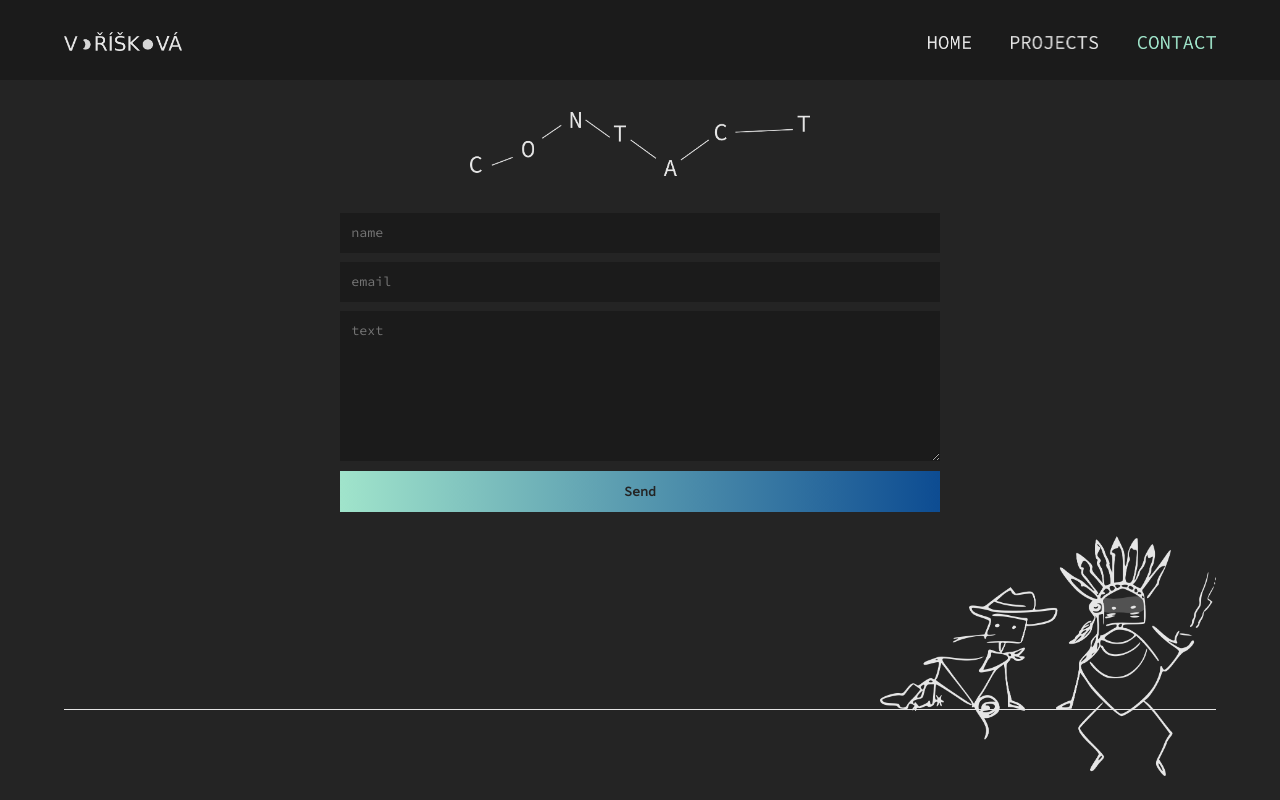
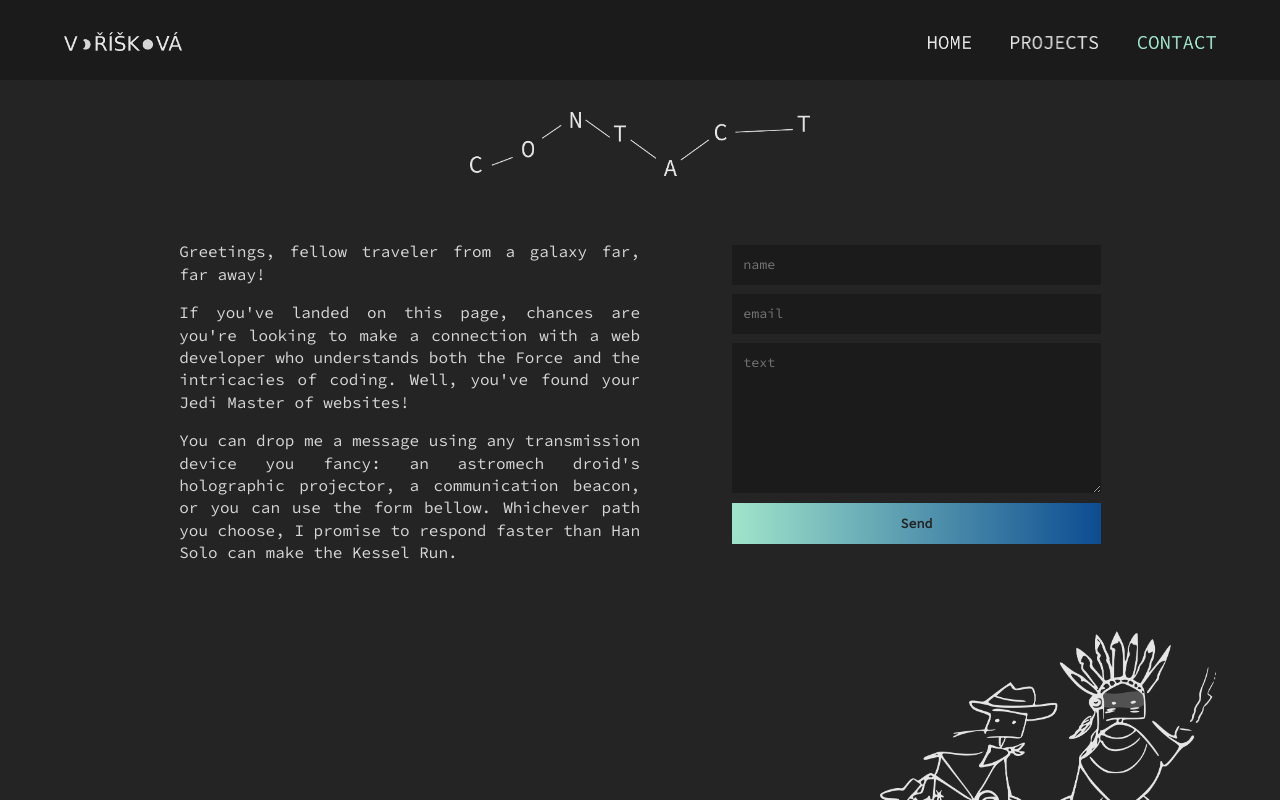
Before and after one commit to havoriskova/portfolio, a React (Create React App) app in the folder 01-portfolio/: page /contact in a window 1280 px wide. Shown: the top 800 px of the page. Built offline with nearby package versions, Linux system fonts and the light colour scheme; the HTML template or start-up script is replaced by a standard one.

Commit message:
added text for contact form, bit of refactoring with the text containers
- now instead of separated classes for text on contact page and home page is one class 'text-container', which can be applied for both of them

```diff
--- a/01-portfolio/src/App.css
+++ b/01-portfolio/src/App.css
@@ -181,7 +181,15 @@ a {
   filter: brightness(80%);
 }
 
+.text-container {
+  margin: 0 auto;
+  text-align: justify;
+  max-width: 90%;
+}
 
+.text-container p {
+  margin: 0 0 1rem;
+}
 
 .App header .nav-ul {
   list-style: none;
@@ -320,13 +328,31 @@ filter: var(--light-color-filter-from-black);
 }
 
 @media (min-width: 1000px) {
-    [class*='action-button'] {
+
+  .flex-parent-two-coll {
+    display: flex;
+    gap: 10%;
+    margin: 2rem auto;
+    max-width: 1400px;
+    width: 80%;
+  }
+
+  .text-container {
+    max-width: 600px;
+    flex: 0 0 50%;
+  }
+
+  .flex-container-col-2 {
+    width: 600px;
+  }
+
+  [class*='action-button'] {
       padding: .5rem 1rem;
   }
 
   .secondary-action-button {
     margin-left: 2rem;
-}
+  }
 }
 
 @media (min-width: 1200px) {
--- a/01-portfolio/src/components/About.js
+++ b/01-portfolio/src/components/About.js
@@ -1,5 +1,5 @@
 import aboutHeader from '../img/headers/about_6_rem.png';
-import aboutImage from '../img/about.jpeg';
+import aboutImage from '../img/about.jpg';
 import { NavLink } from 'react-router-dom';
 
 
@@ -12,8 +12,8 @@ const About = () => {
                         <img alt='header for about' src={aboutHeader} loading="lazy"/>
             </h2>
 
-            <div className='flex-parent-about'>
-                <div className='about_text'>
+            <div className='flex-parent-two-coll'>
+                <div className='text-container about_text'>
                     <p>Hello there! I'm Hana, a web developer hailing from the Czech Republic and currently residing
                     in the Netherlands. Despite of the fact, that Yoda said I was too old to begin the training, I've learned to wield the force of web development over the past three years.</p>
 
@@ -26,7 +26,7 @@ const About = () => {
                     <NavLink to='/contact' className='secondary-action-button'>Contact me</NavLink>
 
                 </div>
-                <div className='aboutImageContainer'>
+                <div className='aboutImageContainer flex-container-col-2'>
                     <img className='LennonWallImg' alt='the web developer you are looking for' src={aboutImage} loading="lazy"/>
                 </div>
             </div>
--- a/01-portfolio/src/components/Contact.css
+++ b/01-portfolio/src/components/Contact.css
@@ -17,12 +17,13 @@ form textarea {
     transition: filter ease .3s;
 }
 
-/* input:-internal-autofill-selected {
-    background-color: -internal-light-dark(var(--color-text));
-} */
-
 form textarea {
     height: 150px;
+}
+
+.pastel-warm-theme form input, .pastel-warm-theme form textarea {
+    background-color: var(--color-text);
+    color: var(--primary-color);
 }
 
 form input:focus-visible, form textarea:focus-visible {
@@ -36,11 +37,11 @@ form input[type='search']:focus {
 }
 
 form button.primary-action-button {
-    padding: .7rem;
+    padding: .7rem 2rem;
     margin: .3rem 0;
 }
 
 .pastel-warm-theme form button.primary-action-button {
-    background: var(--color-text);
-    color: var(--dark-color-bkg);
+    background: var(--dark-color-bkg);
+    color: var(--color-text);
 }
--- a/01-portfolio/src/components/Contact.js
+++ b/01-portfolio/src/components/Contact.js
@@ -19,7 +19,22 @@ export default function Contact() {
                         <img alt='header for contact' src={contactHeader}/>
                     </h1>
 
-                    <form action="https://formsubmit.co/89f7a2105b81292e989a4eee19407380" method="POST">
+                    <div className='flex-parent-two-coll'>
+                        <div className='contact_text text-container'>
+                            <p>
+                            Greetings, fellow traveler from a galaxy far, far away!
+                            </p>
+                            <p>
+                            If you've landed on this page, chances are you're looking to make a connection with a web developer who understands
+                            both the Force and the intricacies of coding. Well, you've found your Jedi Master of websites!
+                            </p>
+                            <p>
+                            You can drop me a message using any transmission device you fancy: an astromech droid's holographic projector, a communication beacon, or you can use the form bellow.
+                            Whichever path you choose, I promise to respond faster than Han Solo can make the Kessel Run.
+                            </p>
+                        </div>
+
+                        <form action="https://formsubmit.co/89f7a2105b81292e989a4eee19407380" method="POST" className='flex-container-col-2'>
                             <input type="hidden" name="_subject" value="New message from portfolio page!" />
                             <input type="text" name="name" required placeholder='name'/>
                             <input type="email" name="email" required placeholder='email' />
@@ -29,6 +44,8 @@ export default function Contact() {
                             <button type="submit" className='primary-action-button'>Send</button>
 
                         </form>
+
+                    </div>
 
                     {/*
                         <Routes>
--- a/01-portfolio/src/components/Home.css
+++ b/01-portfolio/src/components/Home.css
@@ -20,16 +20,6 @@
 }
 
 
-
-.Home .about_text {
-    margin: 0 auto;
-    text-align: justify;
-    max-width: 90%;
-}
-
-.Home .about_text p {
-    margin: 0 0 1rem;
-}
 
 /*--------- WEB DEV PORTFOLIO ----------*/
 
@@ -364,18 +354,8 @@
 
 
 @media (min-width: 1000px) {
-    .Home .about_text {
-            max-width: 600px;
-            flex: 0 0 50%;
-        }
 
-        .flex-parent-about {
-            display: flex;
-            gap: 10%;
-            margin: 2rem auto;
-            max-width: 1400px;
-            width: 80%;
-        }
+
 
         .aboutImageContainer {
             width: 100%;
@@ -385,6 +365,7 @@
 
         .LennonWallImg {
             max-width: 100%;
+            width: auto;
         }
 
         .aboutImageContainer::after {
```
Also changed, not shown: 01-portfolio/src/img/about.jpg (added), 1 other file (tests, documents, lock files or other folders). Lines whose indentation alone changed are shown as unchanged.
